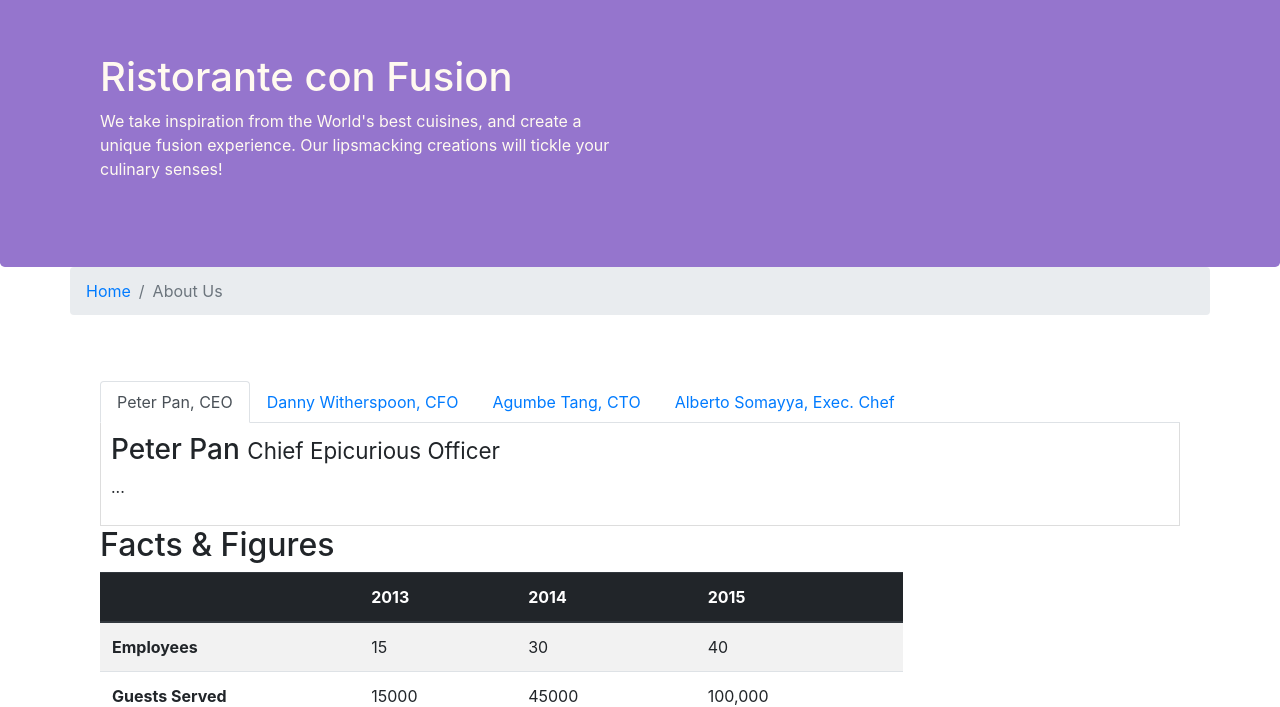
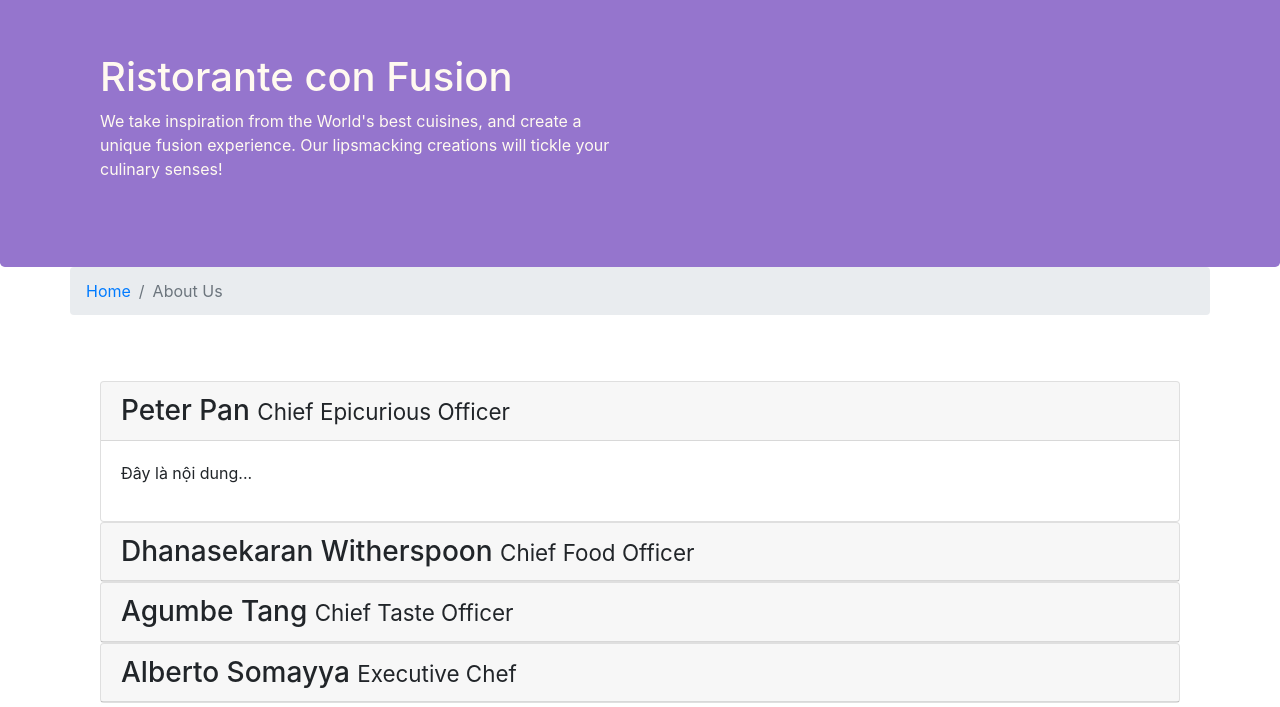
Before and after one commit to hieutrvan02/DemoBoostrap, a website: page aboutus.html in a window 1280 px wide. Shown: the part 67-774 px from the top of the page. Drawn offline with nearby package versions, Linux system fonts and the light colour scheme.

Commit message:
Accordion

```diff
--- a/aboutus.html
+++ b/aboutus.html
@@ -64,38 +64,64 @@
             </div>
             <div class="row row-content">
                 <div class="col-12">
-                    <ul class="nav nav-tabs">
-                        <li class="nav-item">
-                            <a class="nav-link active" href="#peter" role="tab" data-toggle="tab">Peter Pan, CEO</a>
-                        </li>
-                        <li class="nav-item">
-                            <a class="nav-link" href="#danny" role="tab" data-toggle="tab">Danny Witherspoon, CFO</a>
-                        </li>
-                        <li class="nav-item">
-                            <a class="nav-link" href="#agumbe" role="tab" data-toggle="tab">Agumbe Tang, CTO</a>
-                        </li>
-                        <li class="nav-item">
-                            <a class="nav-link" href="#alberto" role="tab" data-toggle="tab">Alberto Somayya, Exec.
-                                Chef</a>
-                        </li>
-                    </ul>
-                    <div class="tab-content">
-                        <div role="tabpanel" class="tab-pane fade show active" id="peter">
-                            <h3>Peter Pan <small>Chief Epicurious Officer</small></h3>
-                            <p> ... </p>
+                    <div id="accordion">
+                        <div class="card">
+                            <div class="card-header" role="tab" id="peterhead">
+                                <h3 class="mb-0">
+                                    <a data-toggle="collapse" data-target="#peter">
+                                        Peter Pan <small>Chief Epicurious Officer</small>
+                                    </a>
+                                </h3>
+                            </div>
+                            <div class="collapse show" id="peter" data-parent="#accordion">
+                                <div class="card-body">
+                                    <p class="d-none d-sm-block">Đây là nội dung...</p>
+                                </div>
+                            </div>
                         </div>
-                        <div role="tabpanel" class="tab-pane" id="danny">
-                            <h3>Danny Pan <small>Chief Epicurious Officer</small></h3>
-                            <p> ... </p>
+                        <div class="card">
+                            <div class="card-header" role="tab" id="dannyhead">
+                                <h3 class="mb-0">
+                                    <a class="collapsed" data-toggle="collapse" data-target="#danny">
+                                        Dhanasekaran Witherspoon <small>Chief Food Officer</small>
+                                    </a>
+                                </h3>
+                            </div>
+                            <div class="collapse" id="danny" data-parent="#accordion">
+                                <div class="card-body">
+                                    <p class="d-none d-sm-block">. . .</em></p>
+                                </div>
+                            </div>
                         </div>
-                        <div role="tabpanel" class="tab-pane" id="agumbe">
-                            <h3>Agumbe Pan <small>Chief Epicurious Officer</small></h3>
-                            <p> ... </p>
+                        <div class="card">
+                            <div class="card-header" role="tab" id="agumbehead">
+                                <h3 class="mb-0">
+                                    <a class="collapsed" data-toggle="collapse" data-target="#agumbe">
+                                        Agumbe Tang <small>Chief Taste Officer</small>
+                                    </a>
+                                </h3>
+                            </div>
+                            <div class="collapse" id="agumbe" data-parent="#accordion">
+                                <div class="card-body">
+                                    <p class="d-none d-sm-block">. . .</p>
+                                </div>
+                            </div>
                         </div>
-                        <div role="tabpanel" class="tab-pane" id="alberto">
-                            <h3>Alberto Pan <small>Chief Epicurious Officer</small></h3>
-                            <p> ... </p>
+                        <div class="card">
+                            <div class="card-header" role="tab" id="albertohead">
+                                <h3 class="mb-0">
+                                    <a class="collapsed" data-toggle="collapse" data-target="#alberto">
+                                        Alberto Somayya <small>Executive Chef</small>
+                                    </a>
+                                </h3>
+                            </div>
+                            <div class="collapse" id="alberto" data-parent="#accordion">
+                                <div class="card-body">
+                                    <p class="d-none d-sm-block">. . .</em></p>
+                                </div>
+                            </div>
                         </div>
+
                     </div>
                 </div>
                 <div class="col-12 col-sm-9">
```
